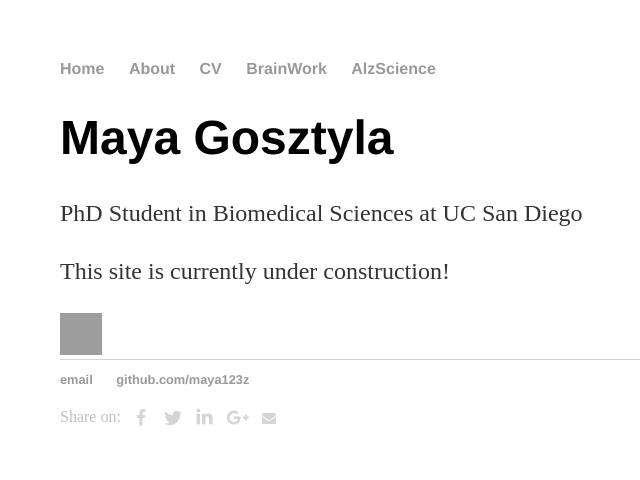
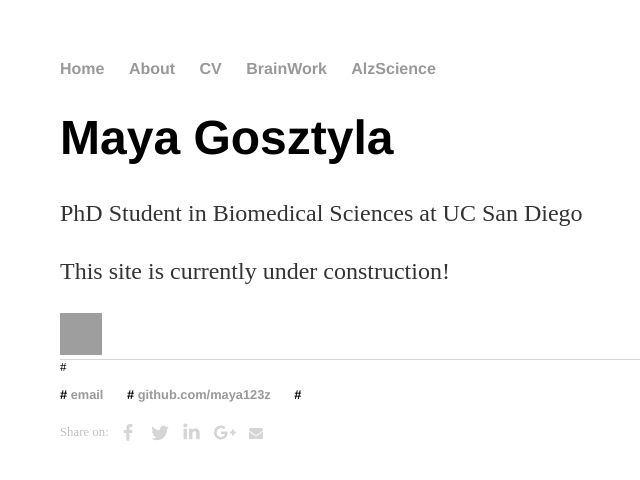
Before and after one commit to maya123z/maya123z.github.io, a Jekyll site: the page built from index.html, in a window 1280 px wide. Shown: the top 480 px of the page, without its empty margins (132-772 px from the left). Built offline with Jekyll 4.4.1, drawn with Linux system fonts in a browser that asks for light colours; grey boxes are pictures that could not be loaded.

Commit message:
Update default.html

```diff
--- a/_layouts/default.html
+++ b/_layouts/default.html
@@ -21,11 +21,11 @@
 
 			</div><!-- /.container -->
 			<footer>
-	    		<ul>
-	        		<li><a href="mailto:maya.gosztyla@gmail.com">email</a></li>
-	        		<li><a href="https://github.com/maya123z">github.com/maya123z</a></li>
-				</ul>
+	    		#<ul>
+	        	#	<li><a href="mailto:maya.gosztyla@gmail.com">email</a></li>
+	        	#	<li><a href="https://github.com/maya123z">github.com/maya123z</a></li>
+			#	</ul>
+			{% include share-buttons.html %}
 			</footer>
 		</body>
-		{% include share-buttons.html %}
 	</html>
```
